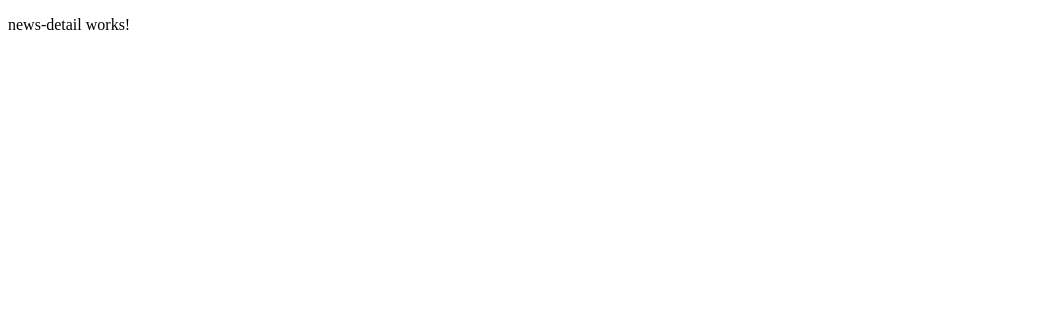
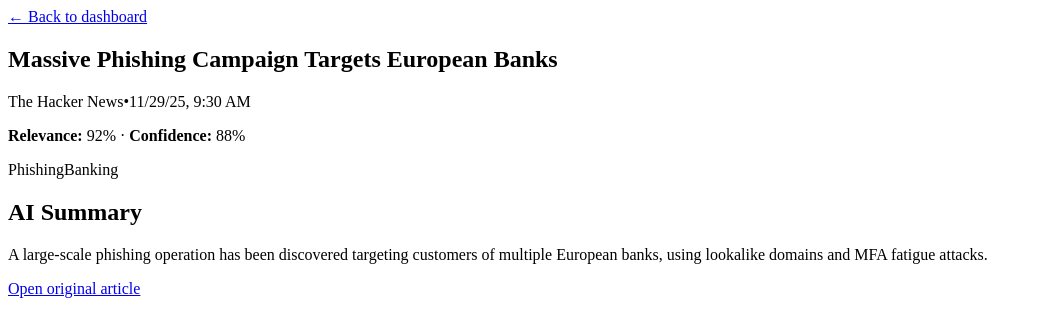
Before and after one commit to bmlikota/cyber-sheep-ui, an Angular app: page /news/1 in a window 1280 px wide. Shown: the top 336 px of the page, without its empty margins (0-1042 px from the left). Built offline with nearby package versions, Linux system fonts and the light colour scheme.

Commit message:
create basic content

```diff
--- a/src/app/app.config.ts
+++ b/src/app/app.config.ts
@@ -1,11 +1,12 @@
 import { ApplicationConfig, provideBrowserGlobalErrorListeners } from '@angular/core';
 import { provideRouter } from '@angular/router';
-
+import { provideHttpClient } from '@angular/common/http';
 import { routes } from './app.routes';
 
 export const appConfig: ApplicationConfig = {
   providers: [
     provideBrowserGlobalErrorListeners(),
-    provideRouter(routes)
+    provideRouter(routes),
+    provideHttpClient(),
   ]
 };
--- /dev/null
+++ b/src/app/core/models/news.ts
@@ -0,0 +1,12 @@
+export interface News {
+  id: string;
+  title: string;
+  source: string;
+  url: string;
+  publishedAt: string;       // ISO string
+  categories: string[];      // ['Malware', 'AI Agents']
+  summary: string;
+  relevanceScore: number;    // 0–1 or 0–100
+  confidenceScore: number;   // 0–1 or 0–100
+  isRead?: boolean;
+}
--- /dev/null
+++ b/src/app/core/services/news.service.ts
@@ -0,0 +1,52 @@
+import { Injectable } from '@angular/core';
+import { HttpClient } from '@angular/common/http';
+import { Observable, of } from 'rxjs';
+import { delay } from 'rxjs/operators';
+import { News } from '../models/news';
+
+const MOCK_NEWS: News[] = [
+  {
+    id: '1',
+    title: 'Massive Phishing Campaign Targets European Banks',
+    source: 'The Hacker News',
+    url: 'https://thehackernews.com/...',
+    publishedAt: '2025-11-29T09:30:00Z',
+    categories: ['Phishing', 'Banking'],
+    summary:
+      'A large-scale phishing operation has been discovered targeting customers of multiple European banks, using lookalike domains and MFA fatigue attacks.',
+    relevanceScore: 0.92,
+    confidenceScore: 0.88,
+    isRead: false,
+  },
+  {
+    id: '2',
+    title: 'New Malware Variant Bypasses EDR via Living-off-the-Land',
+    source: 'The Hacker News',
+    url: 'https://thehackernews.com/...',
+    publishedAt: '2025-11-29T08:10:00Z',
+    categories: ['Malware', 'Endpoint'],
+    summary:
+      'Researchers identified a malware strain that abuses signed Windows binaries to evade common EDR products, focusing on credential theft.',
+    relevanceScore: 0.97,
+    confidenceScore: 0.93,
+    isRead: false,
+  },
+];
+
+@Injectable({ providedIn: 'root' })
+export class NewsService {
+  // Later we’ll use this.http for real API calls
+  constructor(private readonly http: HttpClient) {}
+
+  // Main method dashboard will use
+  getNews(): Observable<News[]> {
+    // TODO (future): return this.http.get<News[]>(`/api/news`);
+    return of(MOCK_NEWS).pipe(delay(300)); // simulate network latency
+  }
+
+  getNewsById(id: string): Observable<News | undefined> {
+    // TODO (future): return this.http.get<News>(`/api/news/${id}`);
+    const item = MOCK_NEWS.find(n => n.id === id);
+    return of(item).pipe(delay(150));
+  }
+}
--- a/src/app/features/dashboard/dashboard.html
+++ b/src/app/features/dashboard/dashboard.html
@@ -1 +1,16 @@
-<p>dashboard works!</p>
+<section class="dashboard">
+  <header class="dashboard__header">
+    <h1>Cyber Sentinel</h1>
+    <p>AI‑curated cybersecurity news from The Hacker News.</p>
+  </header>
+
+  @if (loading) {
+    <p class="dashboard__loading">Loading latest news…</p>
+  } @else {
+    <div class="dashboard__list">
+      @for (item of news$ | async; track item.id) {
+        <app-news-card [news]="item" />
+      }
+    </div>
+  }
+</section>
--- a/src/app/features/dashboard/dashboard.ts
+++ b/src/app/features/dashboard/dashboard.ts
@@ -1,11 +1,26 @@
-import { Component } from '@angular/core';
+import { Component, OnInit } from '@angular/core';
+import { AsyncPipe } from '@angular/common';
+import { NewsService } from '../../core/services/news.service';
+import { News } from '../../core/models/news';
+import { NewsCard } from '../news-card/news-card';
+import { Observable } from 'rxjs';
 
 @Component({
   selector: 'app-dashboard',
-  imports: [],
+  standalone: true,
+  imports: [AsyncPipe, NewsCard],
   templateUrl: './dashboard.html',
   styleUrl: './dashboard.scss',
 })
-export class Dashboard {
+export class Dashboard implements OnInit {
+  news$ : Observable<News[]>;
+  loading = true;
 
+  constructor(private readonly newsService: NewsService) {
+    this.news$ = this.newsService.getNews();
+  }
+
+  ngOnInit(): void {
+    this.news$.subscribe(() => (this.loading = false));
+  }
 }
--- a/src/app/features/news-card/news-card.html
+++ b/src/app/features/news-card/news-card.html
@@ -1 +1,33 @@
-<p>news-card works!</p>
+<article class="news-card" [routerLink]="['/news', news.id]">
+  <header class="news-card__header">
+    <h2 class="news-card__title">{{ news.title }}</h2>
+    <div class="news-card__meta">
+      <span class="news-card__source">{{ news.source }}</span>
+      <span class="news-card__dot">•</span>
+      <span class="news-card__date">
+        {{ news.publishedAt | date: 'short' }}
+      </span>
+    </div>
+  </header>
+
+  <p class="news-card__summary">
+    {{ news.summary }}
+  </p>
+
+  <footer class="news-card__footer">
+    <div class="news-card__chips">
+      @for (cat of news.categories; track cat) {
+        <span class="chip chip--category">{{ cat }}</span>
+      }
+    </div>
+
+    <div class="news-card__scores">
+      <span class="chip chip--score chip--relevance">
+        Relevance: {{ relevanceLabel }}
+      </span>
+      <span class="chip chip--score chip--confidence">
+        Confidence: {{ confidenceLabel }}
+      </span>
+    </div>
+  </footer>
+</article>
--- a/src/app/features/news-card/news-card.ts
+++ b/src/app/features/news-card/news-card.ts
@@ -1,11 +1,23 @@
-import { Component } from '@angular/core';
+import { Component, Input } from '@angular/core';
+import { DatePipe } from '@angular/common';
+import { RouterLink } from '@angular/router';
+import { News } from '../../core/models/news';
 
 @Component({
   selector: 'app-news-card',
-  imports: [],
+  standalone: true,
+  imports: [RouterLink, DatePipe],
   templateUrl: './news-card.html',
   styleUrl: './news-card.scss',
 })
 export class NewsCard {
+  @Input({ required: true }) news!: News;
 
+  get relevanceLabel(): string {
+    return `${Math.round(this.news.relevanceScore * 100)}%`;
+  }
+
+  get confidenceLabel(): string {
+    return `${Math.round(this.news.confidenceScore * 100)}%`;
+  }
 }
--- a/src/app/features/news-detail/news-detail.html
+++ b/src/app/features/news-detail/news-detail.html
@@ -1 +1,39 @@
-<p>news-detail works!</p>
+<a routerLink="/dashboard" class="back-link">← Back to dashboard</a>
+
+@if (news$ | async; as news) {
+  <article class="news-detail">
+    <header>
+      <h1>{{ news.title }}</h1>
+      <p class="meta">
+        <span>{{ news.source }}</span>
+        <span>•</span>
+        <span>{{ news.publishedAt | date: 'short' }}</span>
+      </p>
+      <p class="meta">
+        <strong>Relevance:</strong>
+        {{ (news.relevanceScore * 100) | number : '1.0-0' }}%
+        ·
+        <strong>Confidence:</strong>
+        {{ (news.confidenceScore * 100) | number : '1.0-0' }}%
+      </p>
+      <div class="chips">
+        @for (cat of news.categories; track cat) {
+          <span class="chip chip--category">{{ cat }}</span>
+        }
+      </div>
+    </header>
+
+    <section class="summary">
+      <h2>AI Summary</h2>
+      <p>{{ news.summary }}</p>
+    </section>
+
+    <section class="original-link">
+      <a [href]="news.url" target="_blank" rel="noopener">
+        Open original article
+      </a>
+    </section>
+  </article>
+} @else {
+  <p>News item not found.</p>
+}
--- a/src/app/features/news-detail/news-detail.ts
+++ b/src/app/features/news-detail/news-detail.ts
@@ -1,11 +1,29 @@
 import { Component } from '@angular/core';
+import { ActivatedRoute, RouterLink } from '@angular/router';
+import { AsyncPipe, DatePipe } from '@angular/common';
+import { map, switchMap } from 'rxjs/operators';
+import { Observable } from 'rxjs';
+import { NewsService } from '../../core/services/news.service';
+import { News } from '../../core/models/news';
+import { DecimalPipe } from '@angular/common';
 
 @Component({
   selector: 'app-news-detail',
-  imports: [],
+  standalone: true,
+  imports: [AsyncPipe, RouterLink, DatePipe, DecimalPipe],
   templateUrl: './news-detail.html',
   styleUrl: './news-detail.scss',
 })
 export class NewsDetail {
+  news$: Observable<News | undefined>;
 
+  constructor(
+    private readonly route: ActivatedRoute,
+    private readonly newsService: NewsService,
+  ) {
+    this.news$ = this.route.paramMap.pipe(
+      map(params => params.get('id') ?? ''),
+      switchMap(id => this.newsService.getNewsById(id)),
+    );
+  }
 }
--- a/src/app/features/onboarding/onboarding.html
+++ b/src/app/features/onboarding/onboarding.html
@@ -1 +1,11 @@
-<p>onboarding works!</p>
+<section class="onboarding">
+  <h1>Welcome to Cyber Sentinel</h1>
+  <p>
+    Stay on top of cybersecurity news without drowning in articles.
+    We filter, summarize, and score content from The Hacker News.
+  </p>
+
+  <a routerLink="/dashboard" class="primary-button">
+    Go to dashboard
+  </a>
+</section>
```
Also changed, not shown: src/app/features/onboarding/onboarding.ts (+4 -4 lines).
